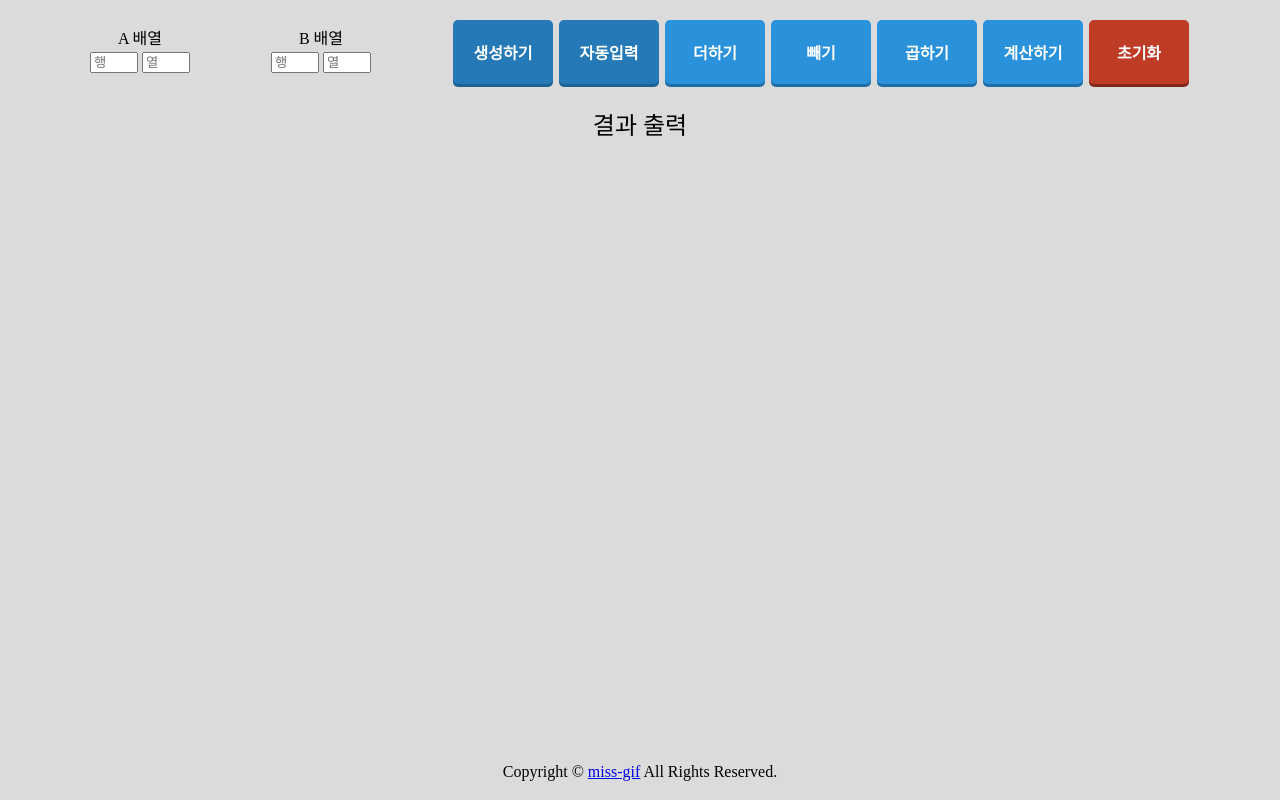
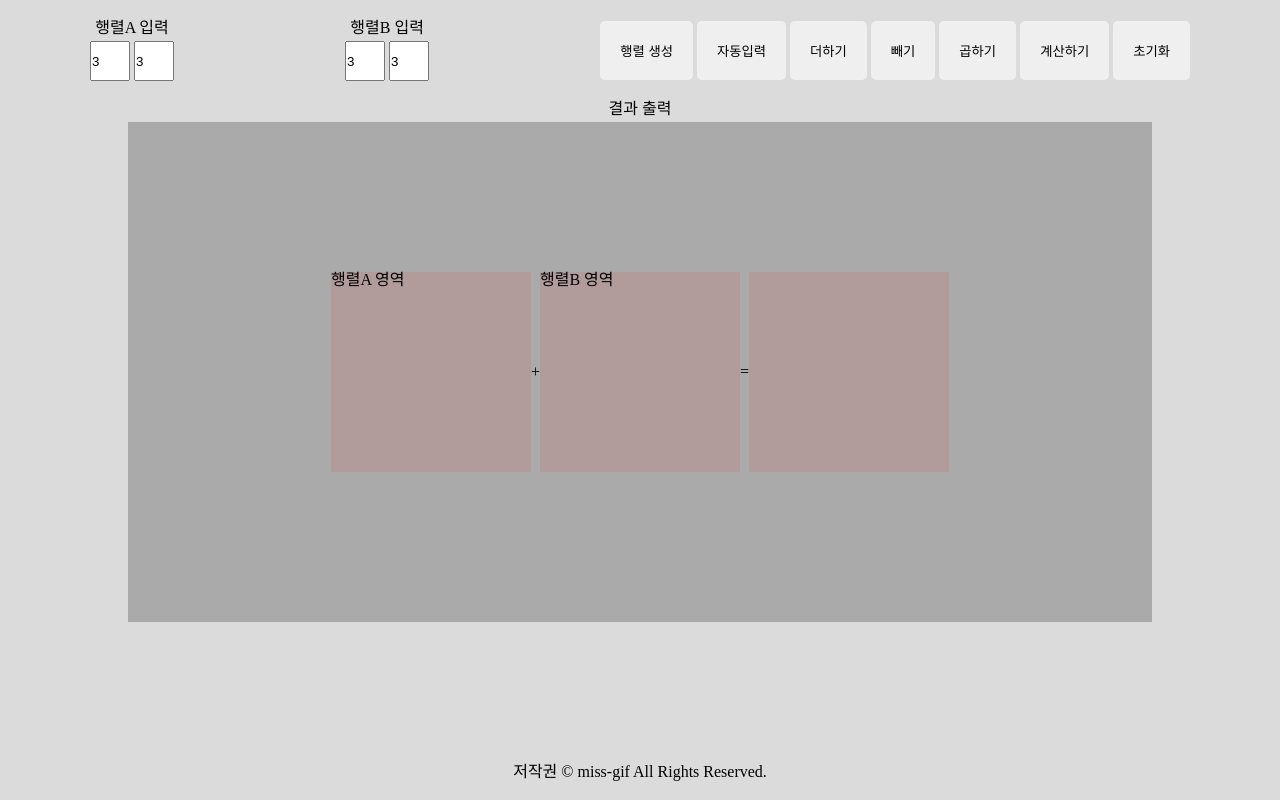
Before and after one commit to miss-gif/mini_Matrix-calculator-xxx, a plain HTML site: page index.html in a window 1280 px wide. Drawn offline with nearby package versions, Linux system fonts and the light colour scheme.

Commit message:
Test : test 작업중

```diff
--- a/index.html
+++ b/index.html
@@ -1,16 +1,17 @@
 <!DOCTYPE html>
 <html lang="ko">
+
 <head>
-    <meta charset="UTF-8" />
-    <meta http-equiv="X-UA-Compatible" content="IE=edge" />
-    <meta name="viewport" content="width=device-width, initial-scale=1.0" />
-    <title>행렬계산기</title>
+  <meta charset="UTF-8">
+  <meta http-equiv="X-UA-Compatible" content="IE=edge">
+  <meta name="viewport" content="width=device-width, initial-scale=1.0">
+  <title>행렬 계산기</title>
   <!-- 리셋 -->
-    <link rel="stylesheet" href="https://cdn.jsdelivr.net/npm/reset-css@5.0.1/reset.min.css" />
+  <link rel="stylesheet" href="https://cdn.jsdelivr.net/npm/reset-css@5.0.1/reset.min.css">
   <!-- CSS -->
-    <link rel="stylesheet" href="./style.css" />
+  <link rel="stylesheet" href="./style.css">
   <!-- 구글 아이콘 -->
-    <link rel="stylesheet" href="https://fonts.googleapis.com/icon?family=Material+Icons" />
+  <link rel="stylesheet" href="https://fonts.googleapis.com/icon?family=Material+Icons">
   <!-- JS -->
   <script defer src="./main.js"></script>
 </head>
@@ -18,43 +19,46 @@
 <body>
   <div class="wrapper">
     <header>
-        <div class="procession_A">
-          <h2>A 배열</h2>
-          <input id="procession_A_row" class="" type="number" min="1" max="9" placeholder="행" />
-          <input id="procession_A_column" class="" type="number" min="1" max="9" placeholder="열" />
+      <div class="matrix_input">
+        <h2>행렬A 입력</h2>
+        <input id="matrix_A_row" type="number" min="1" max="9" placeholder="행" value="3" />
+        <input id="matrix_A_column" type="number" min="1" max="9" placeholder="열" value="3" />
       </div>
-        <div class="procession_B">
-          <h2>B 배열</h2>
-          <input id="procession_B_row" class="" type="number" min="1" max="9" placeholder="행" />
-          <input id="procession_B_column" class="" type="number" min="1" max="9" placeholder="열" />
+      <div class="matrix_input">
+        <h2>행렬B 입력</h2>
+        <input id="matrix_B_row" type="number" min="1" max="9" placeholder="행" value="3" />
+        <input id="matrix_B_column" type="number" min="1" max="9" placeholder="열" value="3" />
       </div>
-        <div class="btn_box">
-          <button id="produce_btn" class="btn_a">생성하기</button>
-          <button id="" class="btn_a">자동입력</button>
-          <button id="plus_btn" class="btn_b">더하기</button>
-          <button id="minus_btn" class="btn_b">빼기</button>
-          <button id="multiply_btn" class="btn_b">곱하기</button>
-          <button id="" class="btn_b">계산하기</button>
-          <button id="reset_btn" class="btn_c">초기화</button>
+      <div class="btn_group">
+        <button id="create_matrix_btn">행렬 생성</button>
+        <button id="auto_fill_btn">자동입력</button>
+        <button id="add_btn">더하기</button>
+        <button id="subtract_btn">빼기</button>
+        <button id="multiply_btn">곱하기</button>
+        <button id="calculate_btn">계산하기</button>
+        <button id="reset_btn">초기화</button>
       </div>
     </header>
     <main>
-        <h2 class="main_title">결과 출력</h2>
+      <h2 class="result_title">결과 출력</h2>
       <div class="result_box">
-          <div class="input_a"></div>
-          <div class="arithmetic_operation"></div>
-          <div class="input_b"></div>
-          <div class="equals_value">=</div>
-          <div class="input_value"></div>
+        <div class="input_A">
+          행렬A 영역
+        </div>
+        <div class="operation_symbol">+</div>
+        <div class="input_B">행렬B 영역</div>
+        <div class="equals_sign">=</div>
+        <div class="result_value"></div>
       </div>
     </main>
     <footer>
       <address>
-          Copyright ©
+        저작권 ©
         <a href="#"><strong>miss-gif</strong></a>
         All Rights Reserved.
       </address>
     </footer>
   </div>
 </body>
+
 </html>
--- a/main.js
+++ b/main.js
@@ -1,40 +1,35 @@
-let produce_btn = document.querySelector("#produce_btn"); //생성하기 버튼
-let input_a = document.querySelector(".input_a");
-let input_b = document.querySelector(".input_b");
+const create_matrix_btn = document.querySelector("#create_matrix_btn"); // 행렬 생성 버튼
+const input_A = document.querySelector(".input_A"); // 행렬A 영역
+const input_B = document.querySelector(".input_B"); // 행렬A 영역
 
-produce_btn.addEventListener("click", function () {
-  let procession_A_row = document.querySelector("#procession_A_row").value;
-  let procession_A_column = document.querySelector("#procession_A_column").value;
-  let procession_B_row = document.querySelector("#procession_B_row").value;
-  let procession_B_column = document.querySelector("#procession_B_column").value;
+create_matrix_btn.addEventListener("click", () => {
+  console.log("행렬 생성 버튼이 눌려짐");
 
-  input_a.innerHTML = procession_A_row + procession_A_column;
-  input_b.innerHTML = procession_B_row + procession_B_column;
+  const matrix_A_row = document.querySelector("#matrix_A_row");
+  const matrix_A_column = document.querySelector("#matrix_A_column");
+  console.log(`행렬A 행 : ${matrix_A_row.value}`);
+  console.log(`행렬A 열 : ${matrix_A_column.value}`);
+  input_A.textContent = ""; // 초기화
+
+  for (let index = 0; index < matrix_A_column.value; index++) {
+    for (let index = 0; index < matrix_A_row.value; index++) {
+      let newInput = document.createElement("input");
+      input_A.appendChild(newInput);
+    }
+    input_A.appendChild(document.createElement("br"));
+  }
+
+  const matrix_B_row = document.querySelector("#matrix_B_row");
+  const matrix_B_column = document.querySelector("#matrix_B_column");
+  console.log(`행렬A 행 : ${matrix_B_row.value}`);
+  console.log(`행렬A 열 : ${matrix_B_column.value}`);
+  input_B.textContent = ""; // 초기화
+
+  for (let index = 0; index < matrix_B_column.value; index++) {
+    for (let index = 0; index < matrix_B_row.value; index++) {
+      let newInput = document.createElement("input");
+      input_B.appendChild(newInput);
+    }
+    input_B.appendChild(document.createElement("br"));
+  }
 });
-
-let plus_btn = document.querySelector("#plus_btn"); //더하기 버튼
-let minus_btn = document.querySelector("#minus_btn"); //빼기 버튼
-let multiply_btn = document.querySelector("#multiply_btn"); //곱하기 버튼
-let arithmetic_operation = document.querySelector(".arithmetic_operation"); //사칙연산 출력
-
-plus_btn.addEventListener("click", function () {
-  arithmetic_operation.innerHTML = "<span class='material-icons'> add </span>";
-});
-
-minus_btn.addEventListener("click", function () {
-  arithmetic_operation.innerHTML = "<span class='material-icons'> remove </span>";
-});
-
-multiply_btn.addEventListener("click", function () {
-  arithmetic_operation.innerHTML = "<span class='material-icons'> close </span>";
-});
-
-let reset_btn = document.querySelector("#reset_btn"); //리셋 버튼
-
-reset_btn.addEventListener("click", function () {
-  input_a.innerHTML = "";
-  input_b.innerHTML = "";
-  arithmetic_operation.innerHTML = "";
-  equals_value.innerHTML = "";
-  input_value.innerHTML = "";
-});
--- a/style.css
+++ b/style.css
@@ -1,12 +1,25 @@
+* {
+  padding: 0;
+  margin: 0;
+  box-sizing: border-box;
+}
+
+input {
+  width: 40px;
+  height: 40px;
+}
+
+a {
+  color: currentColor;
+  text-decoration: none;
+}
+
 body {
   background-color: #dbdbdb;
 }
 
-.wrapper {
-}
-
 header {
-  width: 1100px;
+  max-width: 1100px;
   margin: 20px auto;
   display: flex;
   justify-content: space-between;
@@ -18,76 +31,40 @@ h2 {
   margin-bottom: 5px;
 }
 
-.procession_A {
-}
-
-.procession_B {
-}
-
-.btn_box {
-}
-
 button {
-  width: 100px;
-  padding: 20px 0;
-  border: 0px;
+  padding: 20px;
   border-radius: 5px;
-  margin: 0 1px;
+  border: 0;
   cursor: pointer;
-  color: #fff;
-  font-size: 16px;
-  font-weight: 600;
 }
 
 button:hover {
-  background-color: #2c3d51;
-  border-color: #2c3d51;
-  -webkit-box-shadow: 0 3px 0 #080c0f;
-  box-shadow: 0 3px 0 #080c0f;
-}
-
-.btn_a {
-  background-color: #2479b6;
-  border-color: #2479b6;
-  -webkit-box-shadow: 0 3px 0 #1c6394;
-  box-shadow: 0 3px 0 #1c6394;
-}
-.btn_b {
-  background-color: #2a91db;
-  border-color: #2a91db;
-  -webkit-box-shadow: 0 3px 0 #1d6ea7;
-  box-shadow: 0 3px 0 #1d6ea7;
-}
-.btn_c {
-  background-color: #be3b26;
-  border-color: #be3b26;
-  -webkit-box-shadow: 0 3px 0 #842719;
-  box-shadow: 0 3px 0 #842719;
+  background-color: #aaa;
 }
 
 /* 결과 출력 */
 
-.main_title {
-  font-size: 24px;
-  margin: 30px;
+main {
+  display: flex;
+  flex-direction: column;
+  align-items: center;
 }
 
 .result_box {
+  width: 80%;
+  min-height: 500px;
+  background-color: #aaa;
   display: flex;
   justify-content: center;
   align-items: center;
-  font-size: 20px;
-  height: 50vh;
 }
 
-.input_a {
-}
-.input_b {
-}
-.equals_value {
-  display: none;
-}
-.input_value {
+.input_A,
+.input_B,
+.result_value {
+  min-width: 200px;
+  min-height: 200px;
+  background-color: rgba(255, 0, 0, 0.088);
 }
 
 /* 푸터 */
```
Lines whose indentation alone changed are shown as unchanged.
